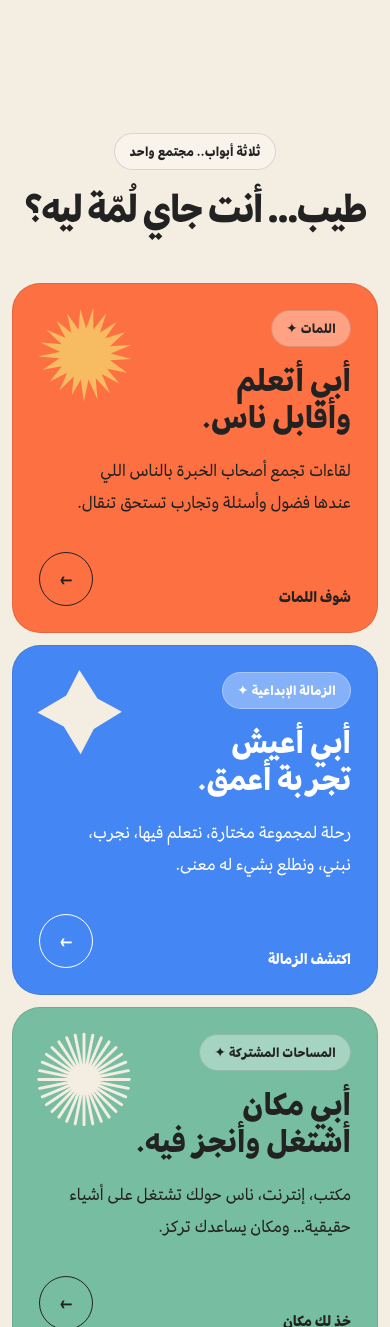
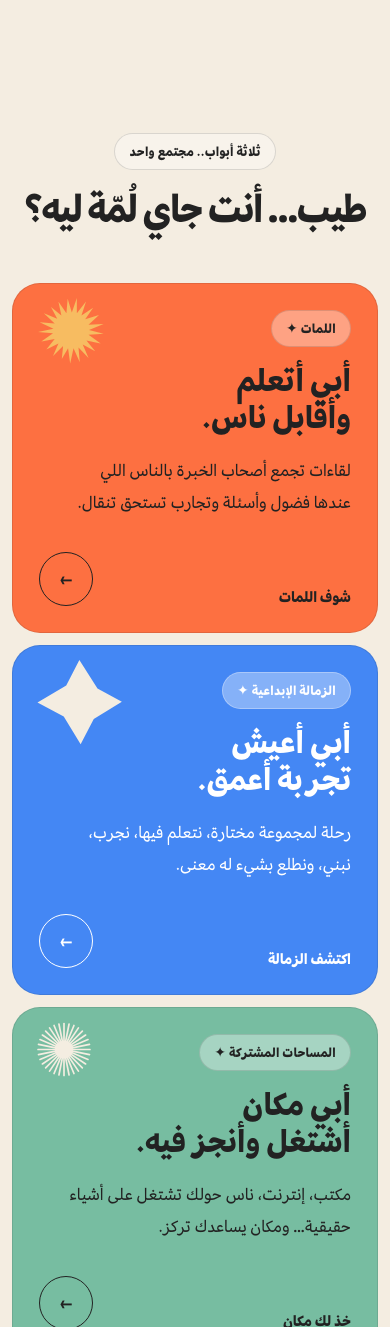
Before and after one commit to abdalmaged818/lamma-site, a website: page index.html in a window 390 px wide. Shown: the part 929-2256 px from the top of the page. Drawn offline with Linux system fonts and the light colour scheme.

Commit message:
Fix icon overlap with card text in Arabic and English, desktop and mobile

```diff
--- a/assets/css/styles.css
+++ b/assets/css/styles.css
@@ -223,11 +223,11 @@ img { display: block; max-width: 100%; }
 .path-card h3 { margin: 14px 0; font-size: 42px; line-height: 1.1; }
 .path-card p { max-width: 92%; font-size: 18px; line-height: 1.8; }
 .path-card.orange { background: var(--orange); } .path-card.blue { background: var(--blue); color: white; } .path-card.green { background: var(--green); }
-.identity-icon { position: absolute; top: 42px; left: 42px; display: block; pointer-events: none; flex: none; }
-.en .identity-icon { left: auto; right: 42px; }
+.identity-icon { position: absolute; top: 20px; left: 42px; display: block; pointer-events: none; flex: none; }
+.en .identity-icon { left: auto; right: 20px; }
 .identity-icon--gatherings { width: 100px; height: 98px; color: #F7BC61; }
 .identity-icon--fellowship { width: 132px; height: 130px; color: #F4EDE1; }
-.identity-icon--spaces { width: 96px; height: 97px; color: #F4EDE1; }
+.identity-icon--spaces { width: 76px; height: 77px; color: #F4EDE1; }
 .card-bottom { display: flex; align-items: end; justify-content: space-between; gap: 15px; }
 .arrow-link { display: grid; width: 54px; height: 54px; place-items: center; border: 1px solid currentColor; border-radius: 50%; font-size: 24px; transition: transform .2s ease; }
 .path-card:hover .arrow-link { transform: translateX(-5px); } .en .path-card:hover .arrow-link { transform: translateX(5px); }
@@ -355,11 +355,11 @@ footer { padding: 32px 0 42px; }
   .star { width: 130px; height: 130px; }
   .paths-grid { gap: 12px; }
   .path-card { min-height: 350px; padding: 26px; }
-  .identity-icon { left: 24px; top: 24px; }
-  .en .identity-icon { left: auto; right: 24px; }
-  .identity-icon--gatherings { width: 96px; height: 94px; }
+  .identity-icon { left: 24px; top: 14px; }
+  .en .identity-icon { left: auto; right: 14px; }
+  .identity-icon--gatherings { width: 68px; height: 66px; }
   .identity-icon--fellowship { width: 86px; height: 85px; }
-  .identity-icon--spaces { width: 94px; height: 95px; }
+  .identity-icon--spaces { width: 54px; height: 55px; }
   .path-card h3 { font-size: 34px; }
   .event-card { padding: 14px; border-radius: 30px; }
   .event-visual { min-height: 360px; }
```
